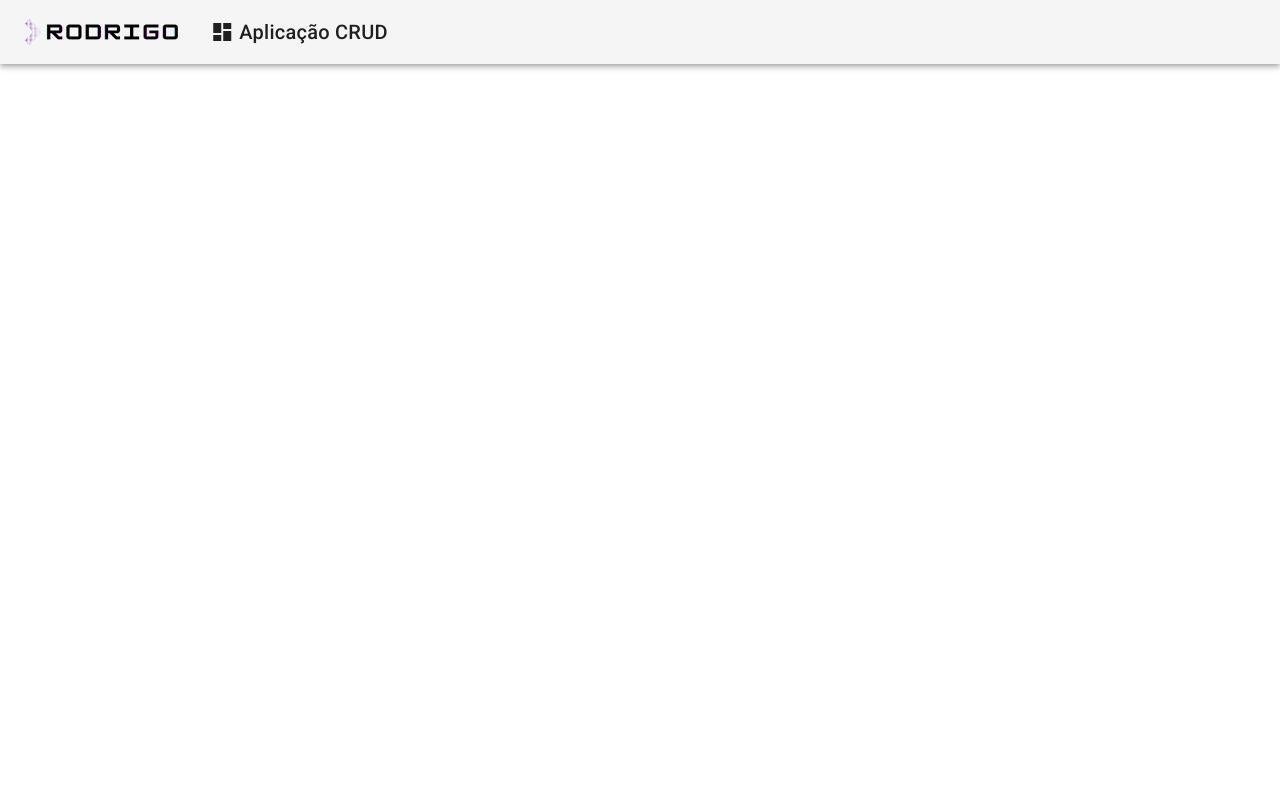
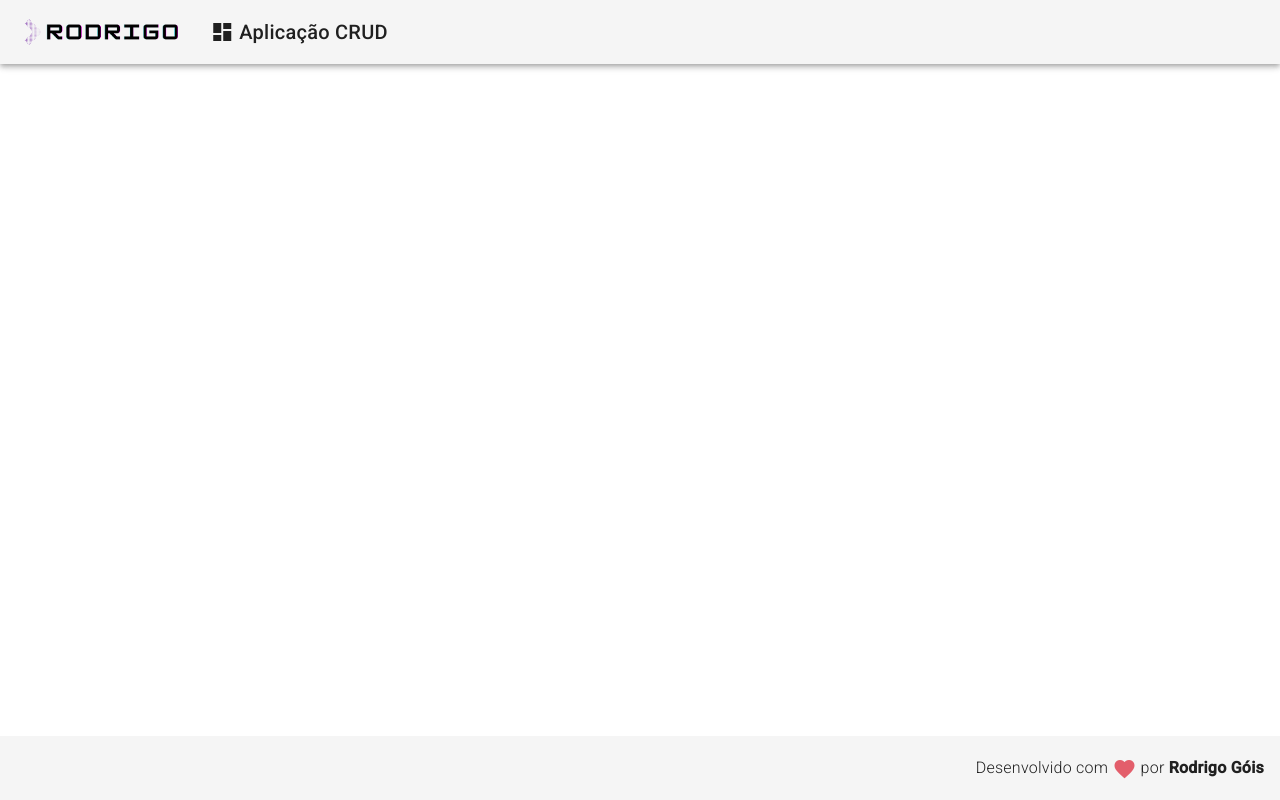
Before and after one commit to RodrigoGoisOficial/Angular-Essencial, an Angular app in the folder frontend/: page / in a window 1280 px wide. Built offline with nearby package versions, Linux system fonts and the light colour scheme.

Commit message:
creating the footer component

```diff
--- a/frontend/src/app/app.component.html
+++ b/frontend/src/app/app.component.html
@@ -1,2 +1,3 @@
 <app-header></app-header>
 <router-outlet></router-outlet>
+<app-footer></app-footer>
--- a/frontend/src/app/app.module.ts
+++ b/frontend/src/app/app.module.ts
@@ -6,11 +6,13 @@ import { BrowserAnimationsModule } from '@angular/platform-browser/animations';
 import { AppRoutingModule } from './app-routing.module';
 import { AppComponent } from './app.component';
 import { HeaderComponent } from './components/template/header/header.component';
+import { FooterComponent } from './components/template/footer/footer.component';
 
 @NgModule({
   declarations: [
     AppComponent,
-    HeaderComponent
+    HeaderComponent,
+    FooterComponent
   ],
   imports: [
     BrowserModule,
--- /dev/null
+++ b/frontend/src/app/components/template/footer/footer.component.css
@@ -0,0 +1,12 @@
+.footer {
+  position: fixed;
+  bottom: 0;
+
+  display: flex;
+  justify-content: flex-end;
+}
+
+.footer span {
+  font-size: 1rem;
+  font-weight: 300;
+}
--- /dev/null
+++ b/frontend/src/app/components/template/footer/footer.component.html
@@ -0,0 +1,9 @@
+<mat-toolbar class="footer">
+  <span>
+    Desenvolvido com
+    <i class="material-icons red v-middle">
+      favorite
+    </i>
+    por <strong>Rodrigo Góis</strong>
+  </span>
+</mat-toolbar>
--- a/frontend/src/styles.css
+++ b/frontend/src/styles.css
@@ -2,3 +2,11 @@
 
 html, body { height: 100%; }
 body { margin: 0; font-family: Roboto, "Helvetica Neue", sans-serif; }
+
+.red {
+  color: rgb(227, 94, 107)
+}
+
+.v-middle {
+  vertical-align: middle;
+}
```
Also changed, not shown: frontend/src/app/components/template/footer/footer.component.ts (added, +10 -0 lines).
